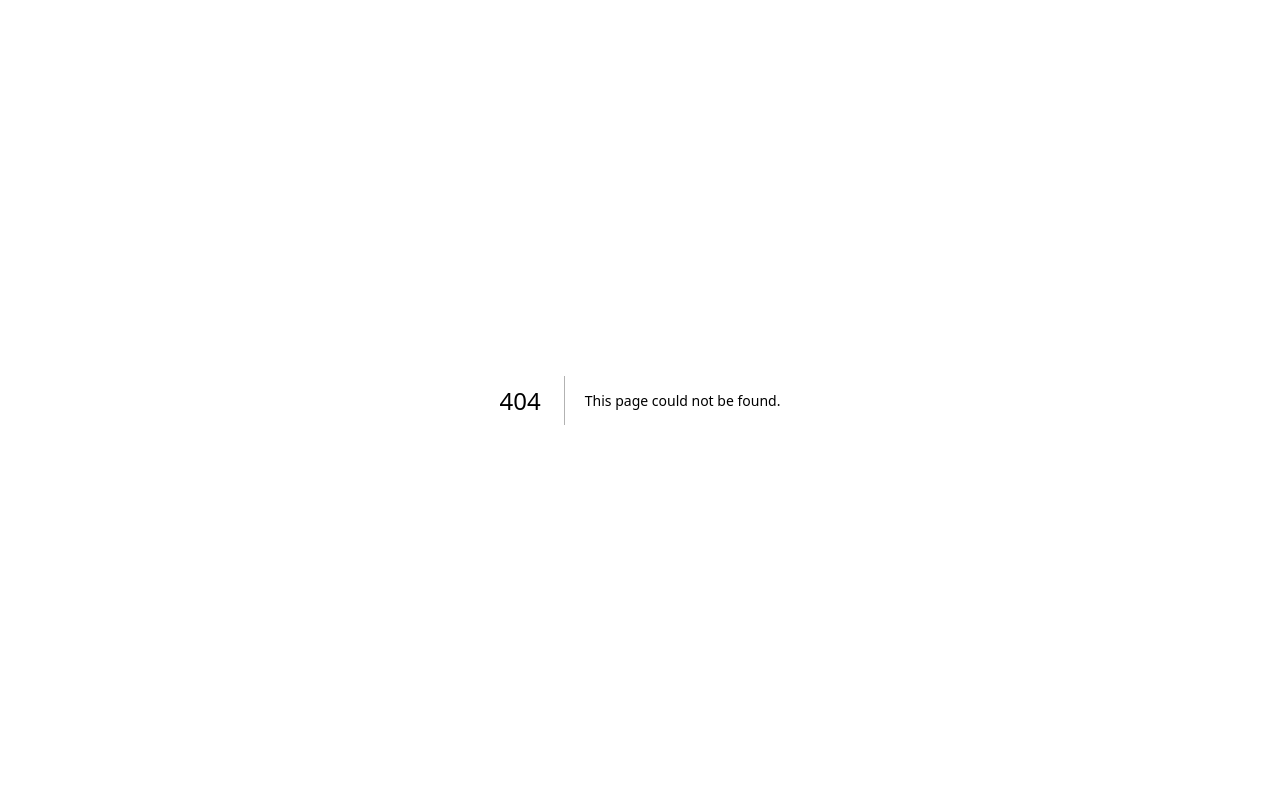
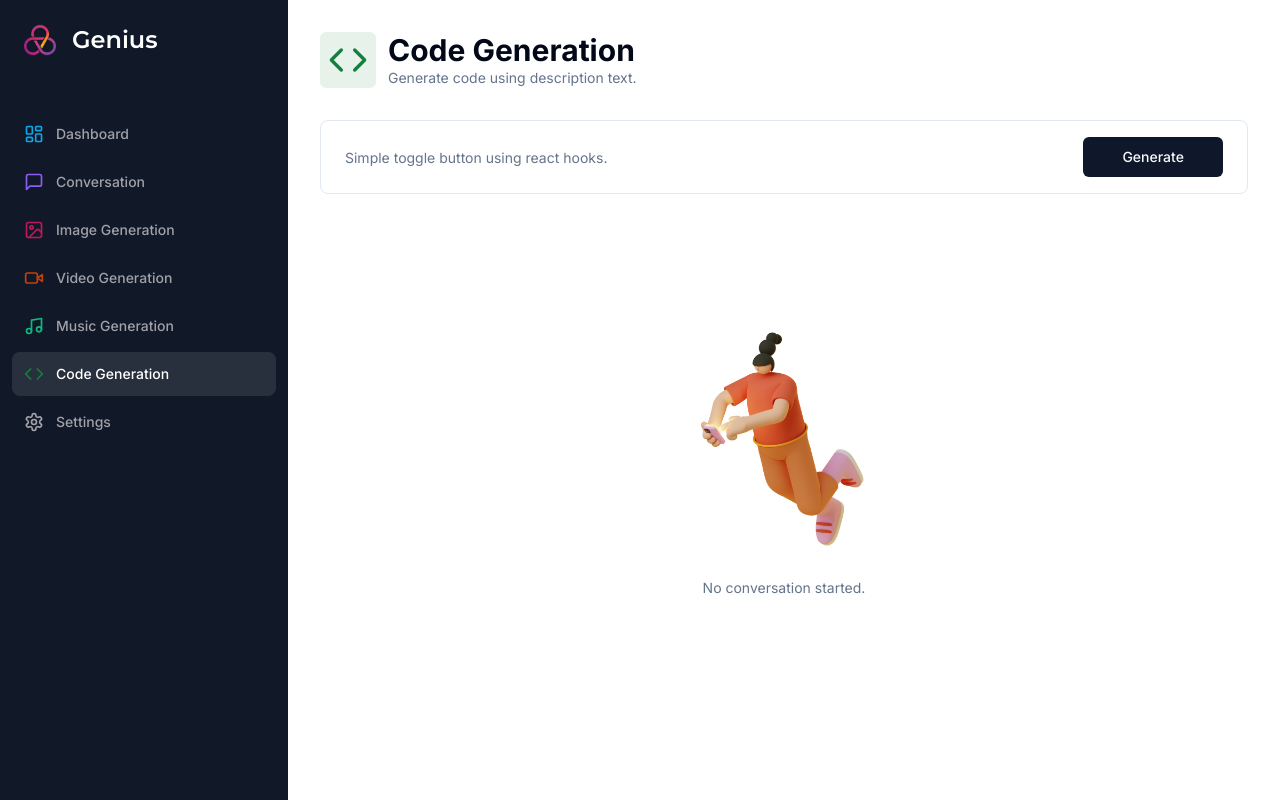
Before and after one commit to ThomasCharuel/ai-saas, a Next.js app: page /code in a window 1280 px wide. Before the commit this address had no page. Built offline with nearby package versions, Linux system fonts and the light colour scheme.

Commit message:
Implement code generation AI

```diff
--- /dev/null
+++ b/app/(dashboard)/(routes)/code/constants.ts
@@ -0,0 +1,7 @@
+import * as z from 'zod';
+
+export const formSchema = z.object({
+  prompt: z.string().min(1, {
+    message: 'Prompt is required',
+  }),
+});
--- /dev/null
+++ b/app/(dashboard)/(routes)/code/page.tsx
@@ -0,0 +1,145 @@
+'use client';
+
+import ReactMarkdown from 'react-markdown';
+import axios from 'axios';
+import * as z from 'zod';
+import Heading from '@/components/heading';
+import { Code } from 'lucide-react';
+import { Form, FormControl, FormField, FormItem } from '@/components/ui/form';
+import { useForm } from 'react-hook-form';
+import { zodResolver } from '@hookform/resolvers/zod';
+
+import { formSchema } from './constants';
+import { Input } from '@/components/ui/input';
+import { Button } from '@/components/ui/button';
+import { useRouter } from 'next/navigation';
+import { ChatCompletionRequestMessage } from 'openai';
+import { useState } from 'react';
+import Empty from '@/components/empty';
+import Loader from '@/components/loader';
+import { cn } from '@/lib/utils';
+import BotAvatar from '@/components/bot-avatar';
+import UserAvatar from '@/components/user-avatar';
+
+const CodePage = () => {
+  const router = useRouter();
+  const [messages, setMessages] = useState<ChatCompletionRequestMessage[]>([]);
+
+  const form = useForm<z.infer<typeof formSchema>>({
+    resolver: zodResolver(formSchema),
+    defaultValues: {
+      prompt: '',
+    },
+  });
+
+  const isLoading = form.formState.isSubmitting;
+
+  const onSubmit = async (values: z.infer<typeof formSchema>) => {
+    try {
+      const userMessage: ChatCompletionRequestMessage = {
+        role: 'user',
+        content: values.prompt,
+      };
+      const newMessages = [...messages, userMessage];
+
+      const response = await axios.post('/api/code', {
+        messages: newMessages,
+      });
+      setMessages((current) => [...current, userMessage, response.data]);
+
+      form.reset();
+    } catch (error: any) {
+      // TODO: Open Pro Modal
+      console.log(error);
+    } finally {
+      router.refresh();
+    }
+  };
+
+  return (
+    <div>
+      <Heading
+        title="Code Generation"
+        description="Generate code using description text."
+        icon={Code}
+        iconColor="text-green-700"
+        bgColor="bg-green-700/10"
+      />
+      <div className="px-4 lg:px-8">
+        <div>
+          <Form {...form}>
+            <form
+              onSubmit={form.handleSubmit(onSubmit)}
+              className="rounded-lg border w-full p-4 px-3 md:px-6 focus-within:shadow-sm grid grid-cols-12 gap-2"
+            >
+              <FormField
+                name="prompt"
+                render={({ field }) => (
+                  <FormItem className="col-span-12 lg:col-span-10">
+                    <FormControl className="m-0 p-0">
+                      <Input
+                        className="border-0 outline-none focus-visible:ring-0 focus-visible:ring-transparent"
+                        disabled={isLoading}
+                        placeholder="Simple toggle button using react hooks."
+                        {...field}
+                      />
+                    </FormControl>
+                  </FormItem>
+                )}
+              />
+              <Button
+                className="col-span-12 lg:col-span-2 w-full"
+                disabled={isLoading}
+              >
+                Generate
+              </Button>
+            </form>
+          </Form>
+        </div>
+        <div className="space-y-4 mt-4">
+          {isLoading && (
+            <div className="p-8 rounded-lg w-full flex items-center justify-center bg-muted">
+              <Loader />
+            </div>
+          )}
+          {messages.length === 0 && !isLoading && (
+            <Empty label="No conversation started." />
+          )}
+          <div className="flex flex-col-reverse gap-y-4">
+            {messages.map((message, i) => (
+              <div
+                key={i}
+                className={cn(
+                  'p-8 w-full flex items-start gap-x-8 rounded-lg',
+                  message.role === 'user'
+                    ? 'bg-white border border-black/10'
+                    : 'bg-muted'
+                )}
+              >
+                {message.role === 'user' ? <UserAvatar /> : <BotAvatar />}
+                <p className="text-sm">{message.content}</p>
+                <ReactMarkdown
+                  components={{
+                    pre: ({ node, ...props }) => (
+                      <div className="overflow-auto w-full my-2 bg-black/10 p-2 rounded-lg">
+                        <pre {...props} />
+                      </div>
+                    ),
+                    code: ({ node, ...props }) => (
+                      <code className="bg-black/10 rounded-lg p-1" {...props} />
+                    ),
+                  }}
+                  className="text-sm overflow-hidden leading-7"
+                >
+                  {message.content || ''}
+                </ReactMarkdown>
+              </div>
+            ))}
+          </div>
+        </div>
+      </div>
+    </div>
+  );
+};
+
+export default CodePage;
--- /dev/null
+++ b/app/api/code/route.ts
@@ -0,0 +1,44 @@
+import { auth } from '@clerk/nextjs';
+import { NextResponse } from 'next/server';
+import { ChatCompletionRequestMessage, Configuration, OpenAIApi } from 'openai';
+
+const configuration = new Configuration({
+  apiKey: process.env.OPENAI_API_KEY,
+});
+
+const openai = new OpenAIApi(configuration);
+
+const instructionMessage: ChatCompletionRequestMessage = {
+  role: 'system',
+  content:
+    'You are a code generator. You must answer only in markdown code snippets. Use code comments for explanations.',
+};
+
+export async function POST(req: Request) {
+  try {
+    const { userId } = auth();
+    const body = await req.json();
+    const { messages } = body;
+
+    if (!userId) {
+      return new NextResponse('Unauthorized', { status: 401 });
+    }
+    if (!configuration.apiKey) {
+      return new NextResponse('OpenAI API Key not configured', { status: 500 });
+    }
+
+    if (!messages) {
+      return new NextResponse('Messages are required', { status: 400 });
+    }
+
+    const response = await openai.createChatCompletion({
+      model: 'gpt-3.5-turbo',
+      messages: [instructionMessage, ...messages],
+    });
+
+    return NextResponse.json(response.data.choices[0].message);
+  } catch (error) {
+    console.log('[CODE_ERROR', error);
+    return new NextResponse('Internal error', { status: 500 });
+  }
+}
--- a/package.json
+++ b/package.json
@@ -31,6 +31,7 @@
     "react": "18.2.0",
     "react-dom": "18.2.0",
     "react-hook-form": "^7.45.2",
+    "react-markdown": "^8.0.7",
     "tailwind-merge": "^1.14.0",
     "tailwindcss": "3.3.3",
     "tailwindcss-animate": "^1.0.6",
```
Also changed, not shown: 1 other file (tests, documents, lock files or other folders).
